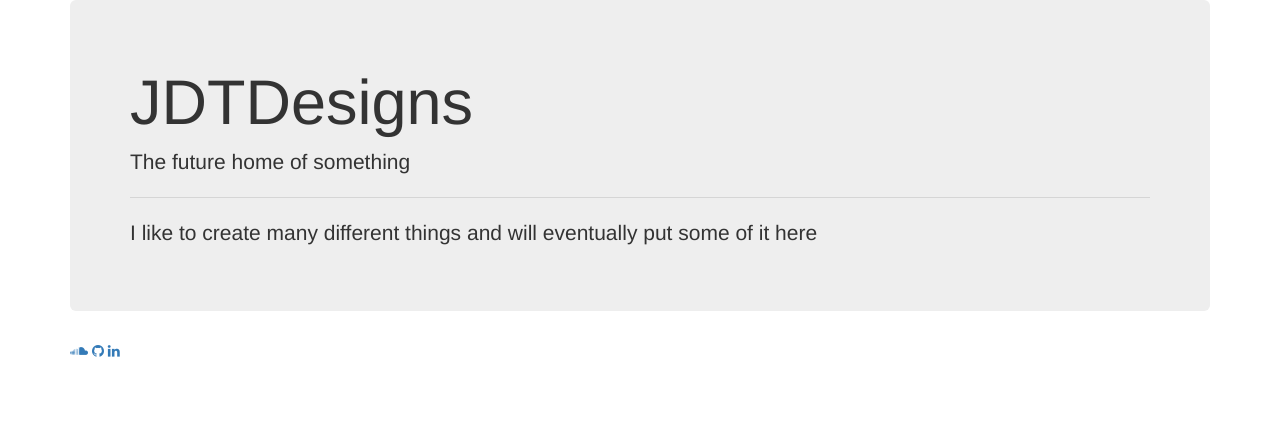
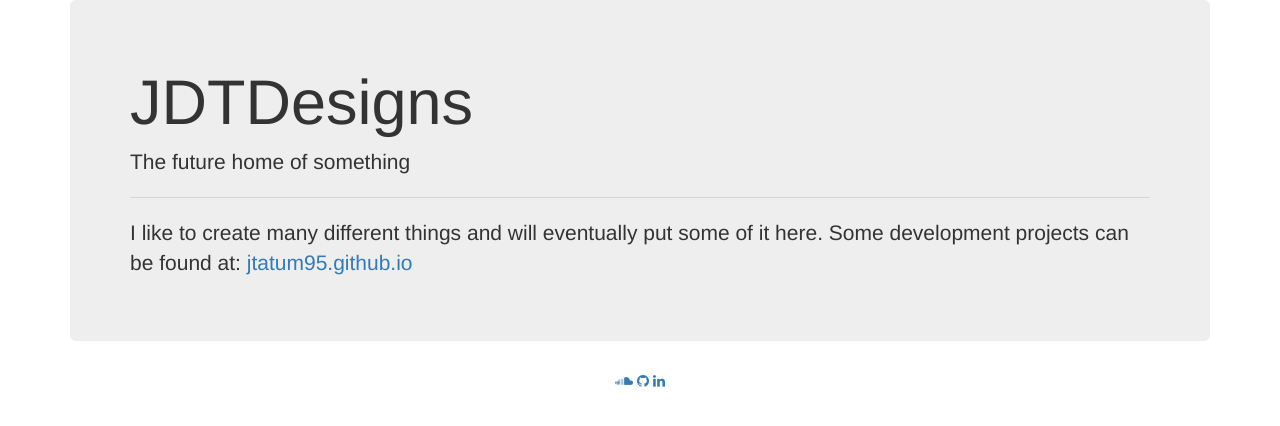
Before and after one commit to JTatum95/jdtdesigns, a PHP site: page / in a window 1280 px wide. Shown: the top 426 px of the page. Run offline with PHP 8.4, Linux system fonts and the light colour scheme.

Commit message:
Center socials. Add link to github io page

```diff
--- a/index.php
+++ b/index.php
@@ -22,14 +22,18 @@
                 <h1 class="display-4">JDTDesigns</h1>
                 <p class="lead">The future home of something</p>
                 <hr class="my-4">
-                <p>I like to create many different things and will eventually put some of it here<p>
+                <p>I like to create many different things and will eventually put some of it here. Some development projects can be found at:
+                <a href="jtatum95.github.io">jtatum95.github.io</a>
+                </p>
                 </div>
         </div>
 
         <div class="container" id="socials">
-            <a class="fa fa-soundcloud" href="https://www.soundcloud.com/jessetat95"></a>
-            <a class="fa fa-github" href="https://www.github.com/Jtatum95"></a>
-            <a class="fa fa-linkedin" href="https://www.linkedin.com/in/jesse-tatum-534b43109/"></a>
+            <p class="text-center">
+                <a class="fa fa-soundcloud" href="https://www.soundcloud.com/jessetat95"></a>
+                <a class="fa fa-github" href="https://www.github.com/Jtatum95"></a>
+                <a class="fa fa-linkedin" href="https://www.linkedin.com/in/jesse-tatum-534b43109/"></a>
+            </p>
         </div>
     </body>
 </html>
```
